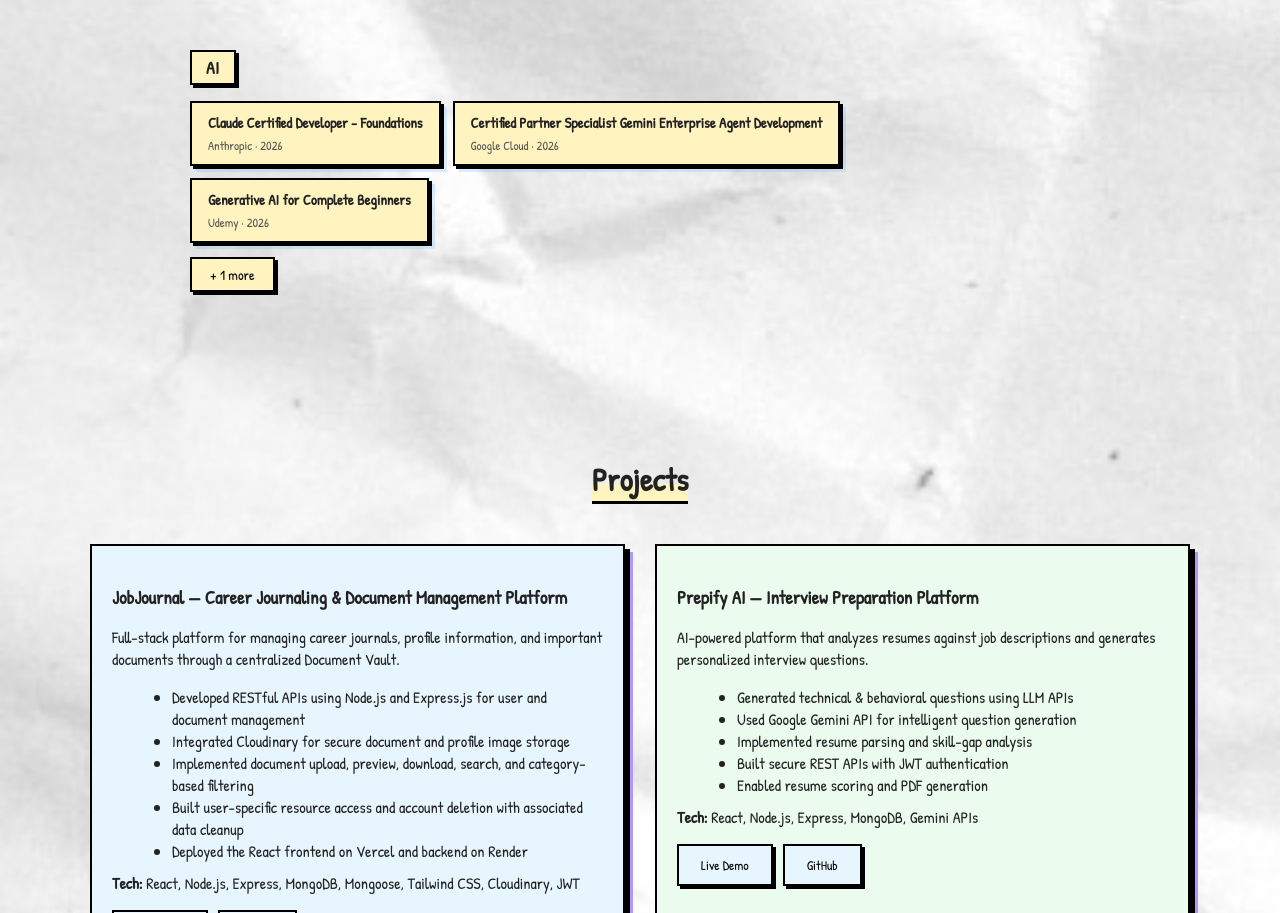
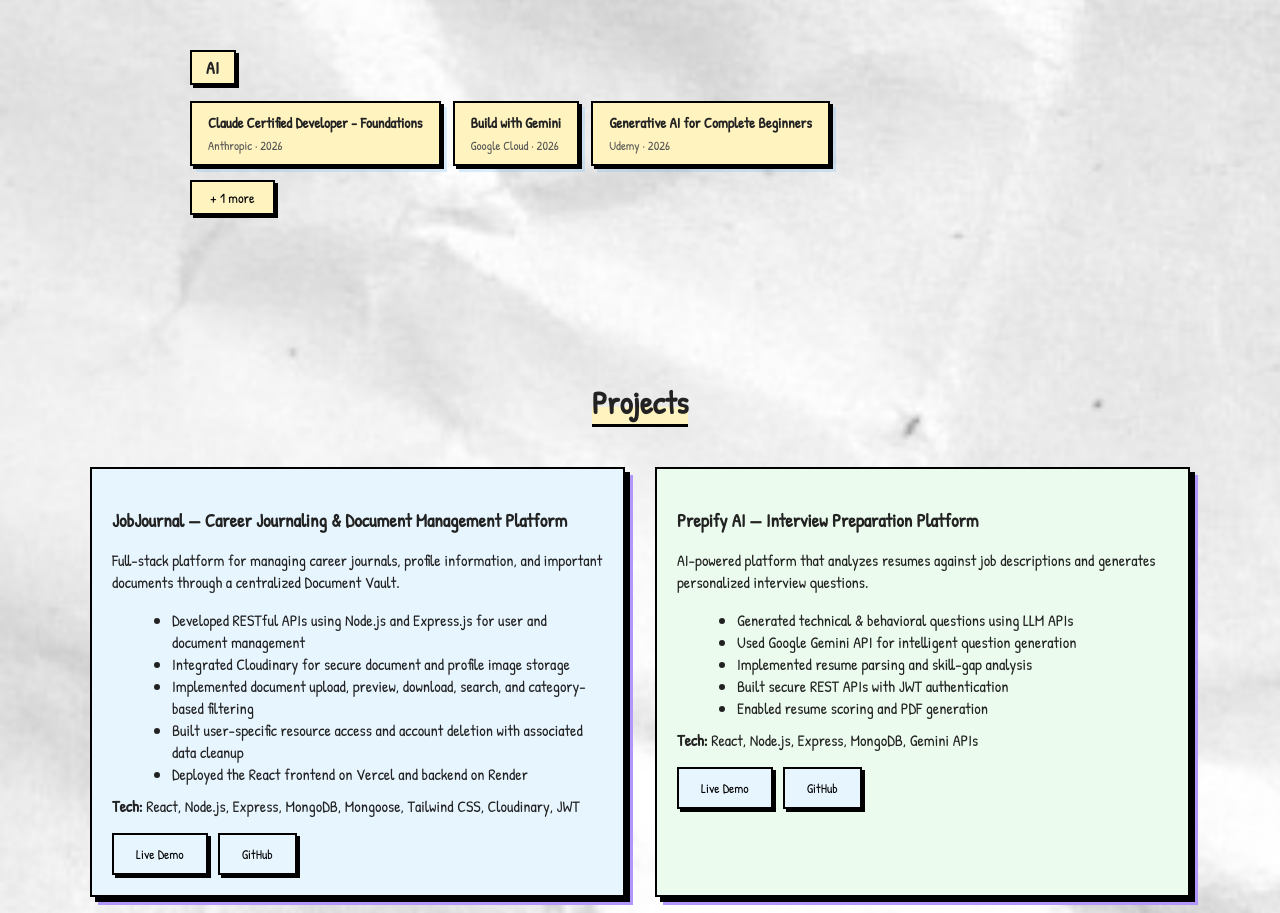
Before and after one commit to 22-vaibhav/Portfolio, a React (Vite) app: page / in a window 1280 px wide. Shown: the part 3113-4026 px from the top of the page. Built offline with nearby package versions, Linux system fonts and the light colour scheme.

Commit message:
add new certificate

```diff
--- a/src/constants/certifications.js
+++ b/src/constants/certifications.js
@@ -48,7 +48,8 @@ export const certificationCategories = [
       // { name: "Accelerate Development with Antigravity", issuer: "Google Cloud", year: "2026", link: "https://www.credly.com/badges/f19b26eb-5654-4008-8bdd-a5c3883cea2c/public_url" },
       // { name: "Deploy an Agent with Agent Development Kit (ADK)", issuer: "Google Cloud", year: "2026", link: "https://www.credly.com/badges/439b7b28-70c8-4df7-b998-47cee1cf43f7/public_url" },
       // { name: "Evaluate and Improve Agent Development Kit Agents", issuer: "Google Cloud", year: "2026", link: "https://www.credly.com/badges/d3b79bb6-5f6e-4c0f-bd78-e40c0850ffe7/public_url" },
-      { name: "Certified Partner Specialist Gemini Enterprise Agent Development", issuer: "Google Cloud", year: "2026", link: "https://www.credly.com/badges/dff3fc36-1814-487d-ac1f-e8a12d5d5fef/public_url" },
+      // { name: "Certified Partner Specialist Gemini Enterprise Agent Development", issuer: "Google Cloud", year: "2026", link: "https://www.credly.com/badges/dff3fc36-1814-487d-ac1f-e8a12d5d5fef/public_url" },
+      { name: "Build with Gemini", issuer: "Google Cloud", year: "2026", link: "https://www.credly.com/badges/2c5a0fb2-6ac0-41f4-9543-7c19ff41c298/public_url" },
 
       { name: "Generative AI for Complete Beginners", issuer: "Udemy", year: "2026", link: "https://ude.my/UC-1c457a6e-f6da-484d-9134-401593d7adeb" },
       { name: "Prompt Engineering for Everyone Bootcamp", issuer: "Udemy", year: "2026", link: "https://ude.my/UC-98d22995-f07e-4233-93aa-e42eabb1061e" },
```
